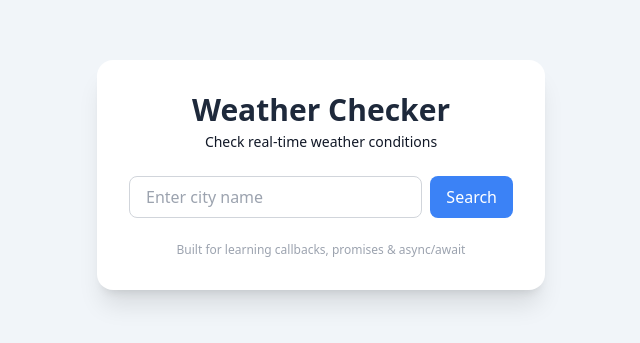
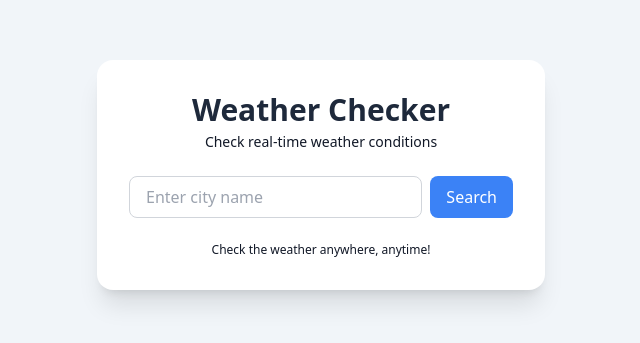
Before and after one commit to thicien/weather-checker, a website: page index.html in a window 1280 px wide. Shown: the part 225-568 px from the top of the page, without its empty margins (319-959 px from the left). Drawn offline with nearby package versions, Linux system fonts and the light colour scheme.

Commit message:
Working on the footer section of the weather checker app

```diff
--- a/index.html
+++ b/index.html
@@ -72,8 +72,8 @@
       </div>
     </section>
 
-    <footer class="text-center mt-6 text-xs text-gray-400">
-      Built for learning callbacks, promises & async/await
+    <footer class="text-center mt-6 text-xs text-gray-900">
+      Check the weather anywhere, anytime!
     </footer>
   </div>
 
```
